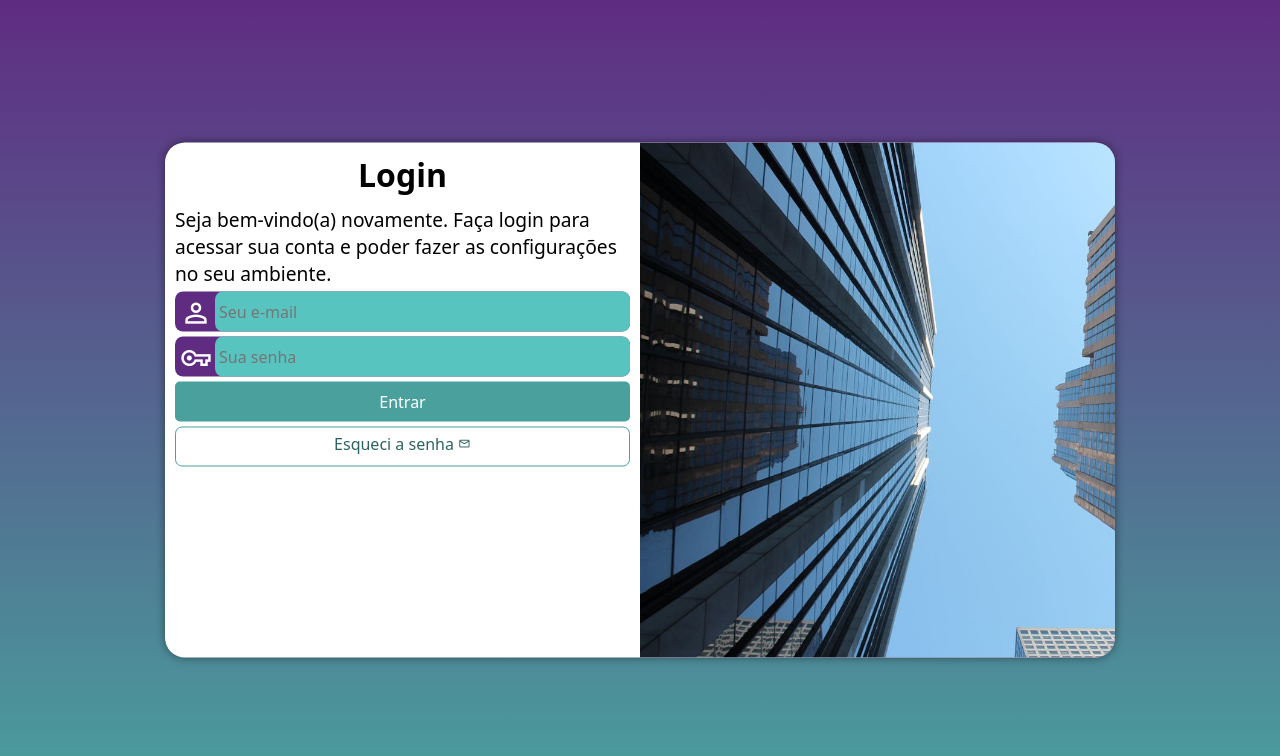
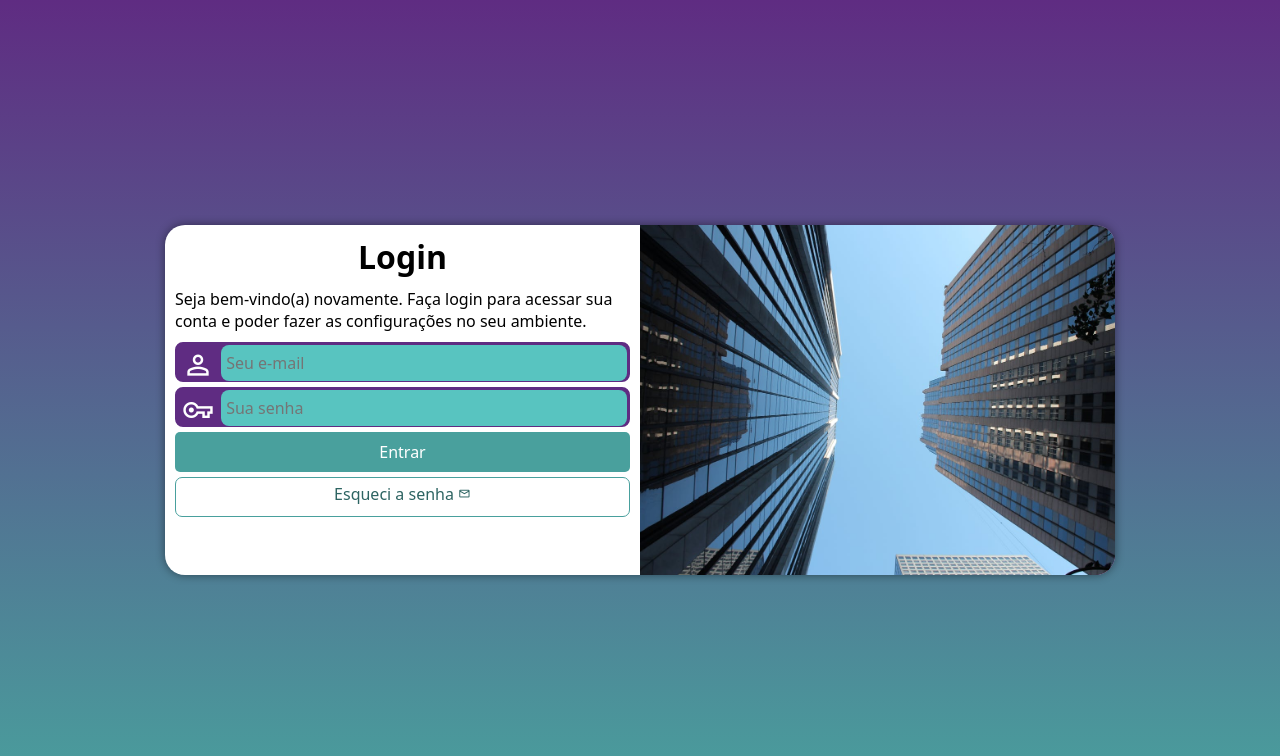
Before and after one commit to devgustavomoraes/projeto-login, a plain HTML site: page index.html in a window 1280 px wide. Drawn offline with nearby package versions, Linux system fonts and the light colour scheme.

Commit message:
estilos formulario

```diff
--- a/estilos/media-query.css
+++ b/estilos/media-query.css
@@ -9,12 +9,13 @@
 */
 
 @media screen and (min-width: 641px) and (max-width: 1024px) {
-    body {
+    body { /* CONFIGURAÇÃO PARA TABLET */
         background-image: linear-gradient(to top, #49A09D, #5F2C82);
     }
 
     section#login {
         width: 80vw;
+        height: 290px;
     }
 
     section#login > div#imagem {
@@ -29,13 +30,14 @@
     }
 }
 
-@media screen and (min-width: 1025px) {
+@media screen and (min-width: 1025px) { /* CONFIGURAÇÕES PARA DESKTOP */
      body {
         background-image: linear-gradient(to top, #49A09D, #5F2C82);
     }
 
     section#login {
         width: 950px;
+        height: 350px;
     }
 
     section#login > div#imagem {
@@ -54,6 +56,7 @@
     }
 
     div#formulario > p {
-        font-size: 1.2em;
+        font-size: 1em;
+        margin: 10px 0px;
     }
 }
--- a/estilos/style.css
+++ b/estilos/style.css
@@ -29,7 +29,7 @@ section#login {
     position: absolute;
     top: 50%;
     left: 50%;
-    transform: translate(-50%, -50%);
+
     overflow: hidden;
 
     background-color: white;
@@ -40,6 +40,7 @@ section#login {
 
     transition: width .3s, height .3s; /*Cria um efeito para mudança de tela*/
     transition-timing-function: ease;
+    transform: translate(-50%, -50%);
 }
 
 section#login > div#imagem {
@@ -66,6 +67,7 @@ div#formulario > p {
 
 form > div.campo {
     background-color: #5F2C82;
+    border: 2px solid #5F2C82;
     display: block;
     width: 100%;
     height: 40px;
@@ -79,7 +81,7 @@ div.campo > label {
 
 div.campo > span {
     color: white;
-    /*background-color: black; */
+    /* background-color: black; */
     font-size: 2em;
     width: 40px;
     padding: 5px;
@@ -88,13 +90,16 @@ div.campo > span {
 div.campo > input {
     background-color: #58c4c0;
     font-size: 1em;
-    width: calc(100% - 40px);
+    width: calc(100% - 45px);
     height: 100%;
-    transform: translateY(-42px);
     border: 0px;
     border-radius: 8px;
-    padding: 4px;
-    margin-left: 40px;
+    padding: 5px;
+    transform: translateY(-12px);
+}
+
+div.campo > input:focus-within {  /* Ganha foco */
+    background-color: white;
 }
 
 form > input[type=submit] {
```
